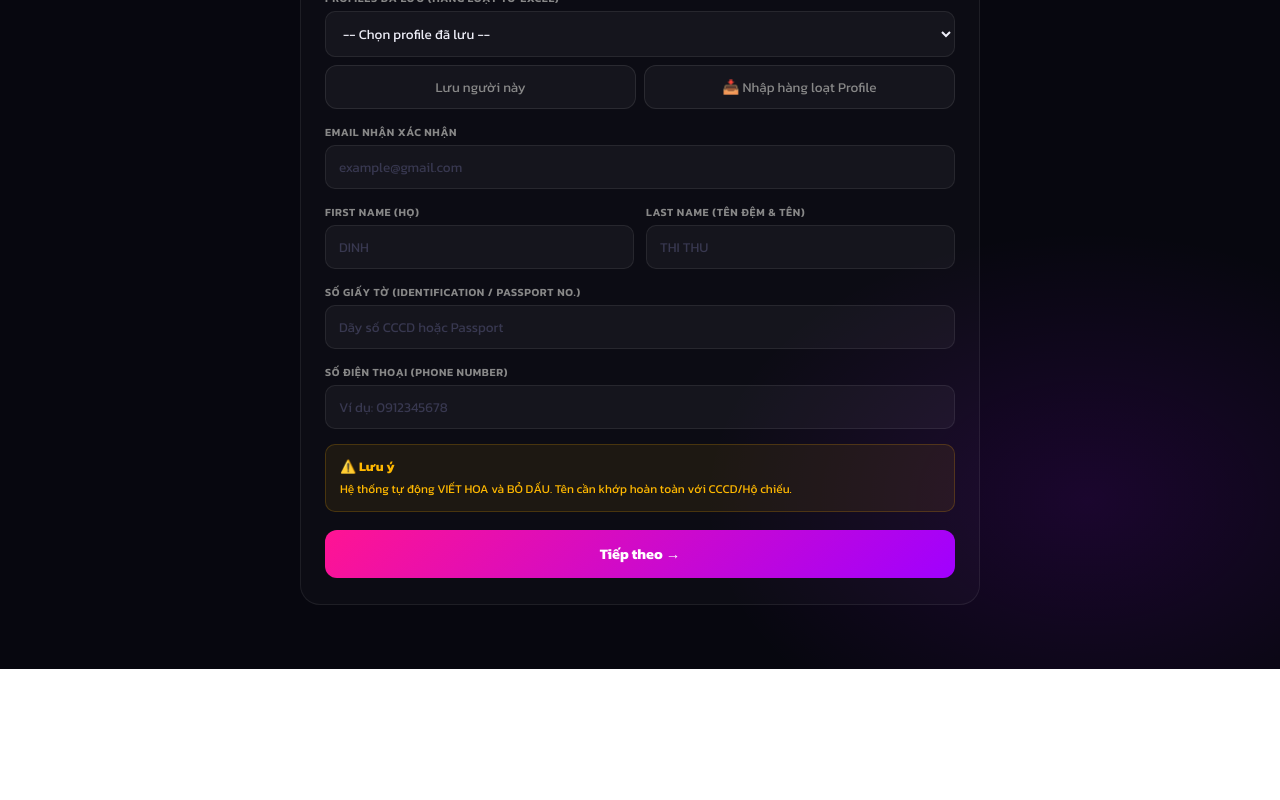
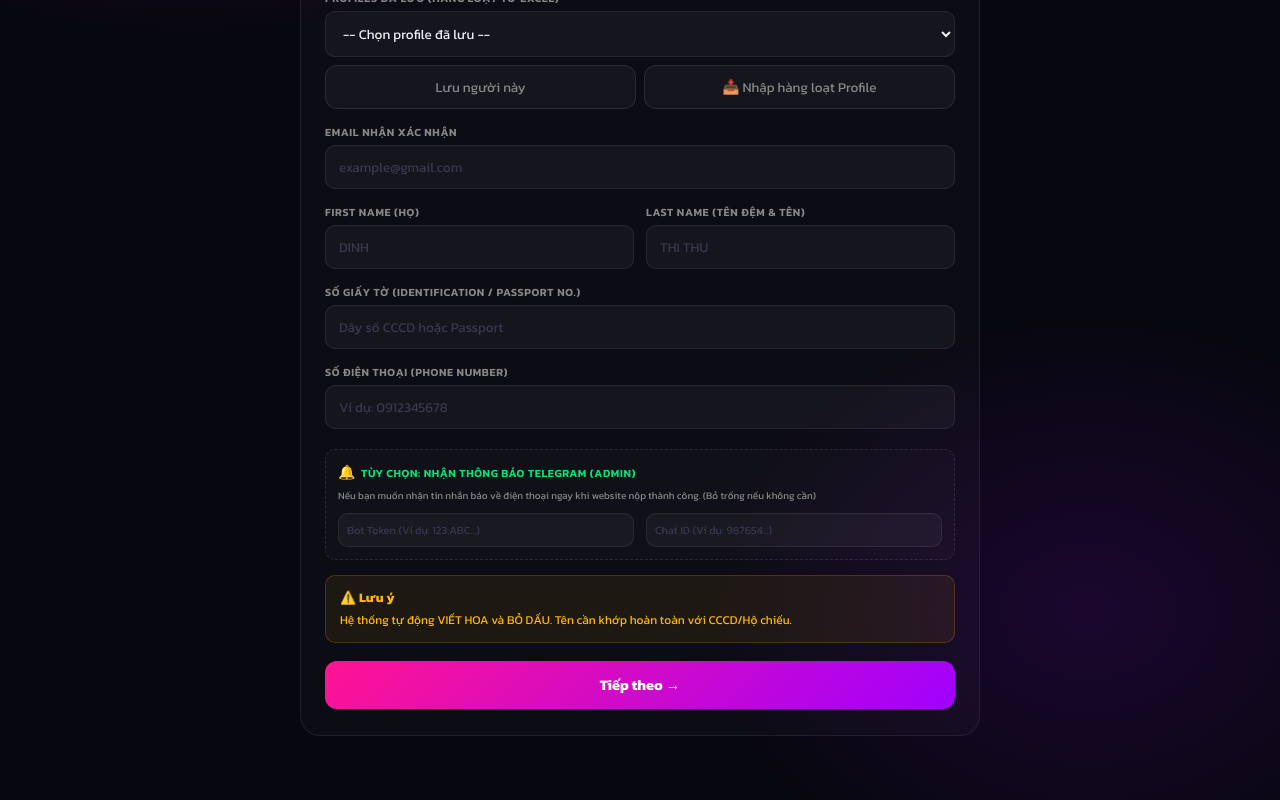
Before and after one commit to nni328212-tech/gmmtv-bot, a React (Vite) app: page / in a window 1280 px wide. Shown: the part 453-1253 px from the top of the page. Before the commit the page ends 1122 px from the top, so only its background shows below. Built offline with nearby package versions, Linux system fonts and the light colour scheme.

Commit message:
Cai tien toc do

```diff
--- a/src/App.jsx
+++ b/src/App.jsx
@@ -14,6 +14,7 @@ export default function App() {
   const [step, setStep] = useState(1);
   const [submitMode, setSubmitMode] = useState('fast');
   const [data, setData] = useState(() => getStored('gmmtv_data', { email: '', firstName: '', lastName: '', idNumber: '', phone: '' }));
+  const [telegram, setTelegram] = useState(() => getStored('gmmtv_telegram', { token: '', chatId: '' }));
   const [profiles, setProfiles] = useState(() => getStored('gmmtv_profiles', []));
   const [targets, setTargets] = useState(() => getStored('gmmtv_targets', []));
   const [countdowns, setCountdowns] = useState({});
@@ -53,6 +54,18 @@ export default function App() {
   useEffect(() => { localStorage.setItem('gmmtv_data', JSON.stringify(data)); }, [data]);
   useEffect(() => { localStorage.setItem('gmmtv_profiles', JSON.stringify(profiles)); }, [profiles]);
   useEffect(() => { localStorage.setItem('gmmtv_targets', JSON.stringify(targets)); }, [targets]);
+  useEffect(() => { localStorage.setItem('gmmtv_telegram', JSON.stringify(telegram)); }, [telegram]);
+
+  const notifyTelegram = (formUrl, status, timeStr, userObj) => {
+    if (!telegram.token || !telegram.chatId) return;
+    const icon = status === 'Thành công' ? '✅' : '❌';
+    const msg = `${icon} GMMTV BOT THÔNG BÁO:\n\nForm: ${formUrl}\nUser: ${userObj.firstName || 'Ẩn danh'} ${userObj.lastName || ''}\nEmail: ${userObj.email || 'Không có'}\nTrạng thái: ${status}\nLúc: ${timeStr}`;
+    fetch(`https://api.telegram.org/bot${telegram.token}/sendMessage`, {
+      method: 'POST',
+      headers: { 'Content-Type': 'application/json' },
+      body: JSON.stringify({ chat_id: telegram.chatId, text: msg })
+    }).catch(e => console.log('Telegram fail:', e));
+  };
 
   const analyzeAll = async () => {
     setAnalyzing(true); setAnalyzeErr('');
@@ -156,8 +169,10 @@ export default function App() {
       const doneStr = done.toLocaleTimeString('vi-VN', { hour12: false }) + '.' + String(done.getMilliseconds()).padStart(3, '0');
 
       setTargets([{ id: 'fast', url, status: 'success', submitTime: doneStr, triggerTime: triggerStr }]);
+      notifyTelegram(url, 'Thành công', doneStr, data);
     } catch (e) {
       setTargets([{ id: 'fast', url, status: 'error', err: e.message }]);
+      notifyTelegram(url, `Lỗi: ${e.message}`, new Date().toLocaleTimeString('vi-VN'), data);
     }
   };
 
@@ -178,8 +193,10 @@ export default function App() {
       const done = new Date();
       const doneStr = done.toLocaleTimeString('vi-VN', { hour12: false }) + '.' + String(done.getMilliseconds()).padStart(3, '0');
       setTargets(prev => prev.map(x => x.id === tid ? { ...x, status: 'success', submitTime: doneStr } : x));
+      notifyTelegram(t.url, 'Thành công', doneStr, data);
     } catch (e) {
       setTargets(prev => prev.map(x => x.id === tid ? { ...x, status: 'error', err: e.message } : x));
+      notifyTelegram(t.url, `Lỗi: ${e.message}`, new Date().toLocaleTimeString('vi-VN'), data);
     }
   };
 
@@ -382,6 +399,18 @@ export default function App() {
                 <label>Số điện thoại (Phone Number)</label>
                 <input type="tel" placeholder="Ví dụ: 0912345678" value={data.phone} onChange={e => setData({ ...data, phone: e.target.value })} />
               </div>
+
+              <div style={{ background: 'rgba(255,255,255,.02)', border: '1px dashed rgba(255,255,255,.1)', borderRadius: '10px', padding: '12px', marginTop: '20px', marginBottom: '15px' }}>
+                <label style={{ color: '#00e676', display: 'flex', alignItems: 'center', gap: '5px' }}>
+                  <span style={{ fontSize: '14px' }}>🔔</span> Tùy chọn: Nhận thông báo Telegram (Admin)
+                </label>
+                <div style={{ fontSize: '10px', color: '#888', marginBottom: '10px' }}>Nếu bạn muốn nhận tin nhắn báo về điện thoại ngay khi website nộp thành công. (Bỏ trống nếu không cần)</div>
+                <div className="frow">
+                  <input type="text" placeholder="Bot Token (Ví dụ: 123:ABC...)" value={telegram.token} onChange={e => setTelegram({ ...telegram, token: e.target.value })} style={{ padding: '8px', fontSize: '11px' }} />
+                  <input type="text" placeholder="Chat ID (Ví dụ: 987654...)" value={telegram.chatId} onChange={e => setTelegram({ ...telegram, chatId: e.target.value })} style={{ padding: '8px', fontSize: '11px' }} />
+                </div>
+              </div>
+
               <div className="warn"><strong>⚠️ Lưu ý</strong>Hệ thống tự động VIẾT HOA và BỎ DẤU. Tên cần khớp hoàn toàn với CCCD/Hộ chiếu.</div>
               <button className="bprimary" onClick={() => { if (Object.values(data).every(v => v.trim())) setStep(2); else alert('Điền đầy đủ thông tin!'); }}>Tiếp theo →</button>
             </div>
@@ -413,12 +442,14 @@ export default function App() {
                     Chỉ cần dán link sát giờ
                   </h3>
                   <p style={{ fontSize: '11px', color: '#aaa', marginBottom: '12px', lineHeight: '1.5' }}>
-                    Sử dụng profile đang chọn. Chỉ cần dán link vào ô bên dưới, tool sẽ <strong>TỰ PHÂN TÍCH</strong> và <strong>TỰ GỬI</strong> ngay lập tức trong nháy mắt. Không cần phải bấm thêm bất kỳ nút nào!
+                    Sử dụng profile đang chọn. Chỉ cần dán link vào ô bên dưới, tool sẽ <strong>TỰ PHÂN TÍCH</strong> và <strong>TỰ GỬI</strong> ngay lập tức.
                   </p>
+
+                  <div style={{ position: 'relative', marginBottom: '15px' }}>
                     <input
                       type="text"
-                    placeholder="Dán link Google Form vào đây (Ctrl+V)..."
-                    style={{ width: '100%', borderColor: '#ff1493', background: 'rgba(0,0,0,0.2)', padding: '14px', fontSize: '13px' }}
+                      placeholder="➡ Bấm Ctrl+V dán link vào đây và KHÔNG CẦN LÀM GÌ CẢ..."
+                      style={{ width: '100%', borderColor: '#ff1493', background: 'rgba(0,0,0,0.4)', padding: '16px', fontSize: '14px', color: '#fff', boxShadow: '0 0 15px rgba(255,20,147,0.2)' }}
                       onChange={(e) => {
                         const u = e.target.value.trim();
                         if (u.includes('docs.google.com/forms') || u.includes('forms.gle')) {
@@ -426,6 +457,12 @@ export default function App() {
                         }
                       }}
                     />
+                  </div>
+
+                  <div style={{ display: 'flex', alignItems: 'center', justifyContent: 'center', gap: '8px', color: '#ff1493', fontSize: '12px', fontStyle: 'italic', animation: 'glw 1.5s infinite alternate' }}>
+                    <div className="spin spin-sm" style={{ width: '14px', height: '14px', borderWidth: '2px' }}></div>
+                    Hệ thống đang chờ bạn dán link để tự động nộp...
+                  </div>
                 </div>
               )}
 
```
Lines whose indentation alone changed are shown as unchanged.
